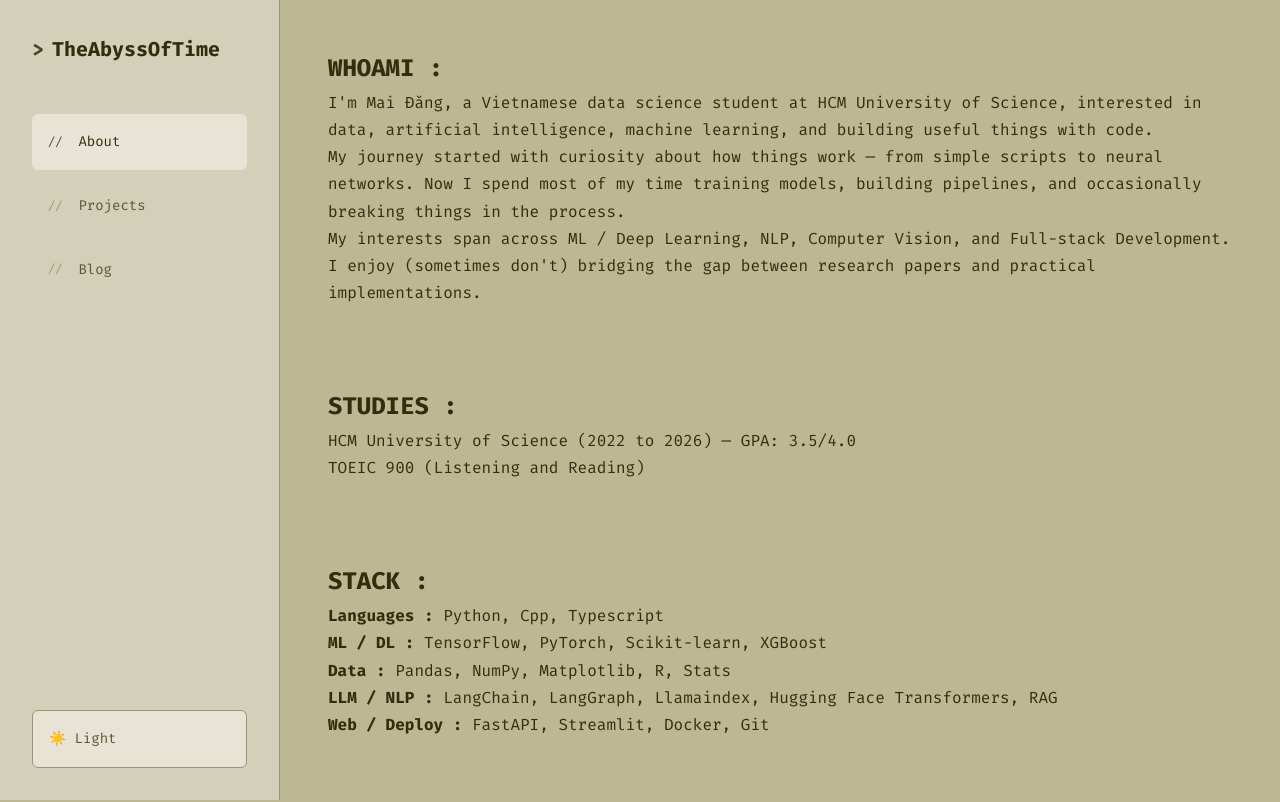
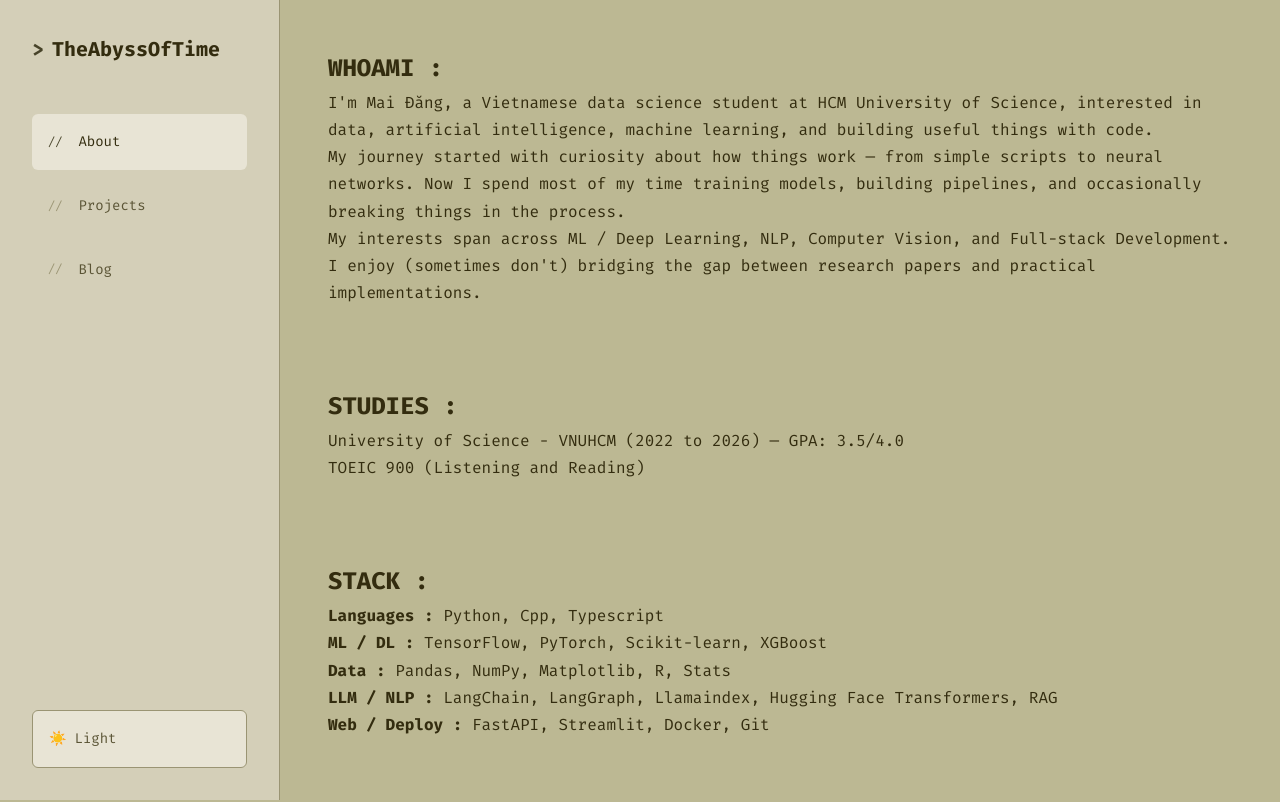
Before and after one commit to theAbyssOfTime2004/theAbyssOfTime2004.github.io, a plain HTML site: page about.html in a window 1280 px wide. Shown: the top 802 px of the page. Drawn offline with Linux system fonts and the light colour scheme.

Commit message:
update university name

```diff
--- a/about.html
+++ b/about.html
@@ -69,7 +69,7 @@
         <h2 class="section-header-jl">STUDIES :</h2>
         <div class="content-block">
           <ul class="jl-list">
-            <li>HCM University of Science (2022 to 2026) — GPA: 3.5/4.0</li>
+            <li>University of Science - VNUHCM (2022 to 2026) — GPA: 3.5/4.0</li>
             <li>TOEIC 900 (Listening and Reading)</li>
           </ul>
         </div>
```
